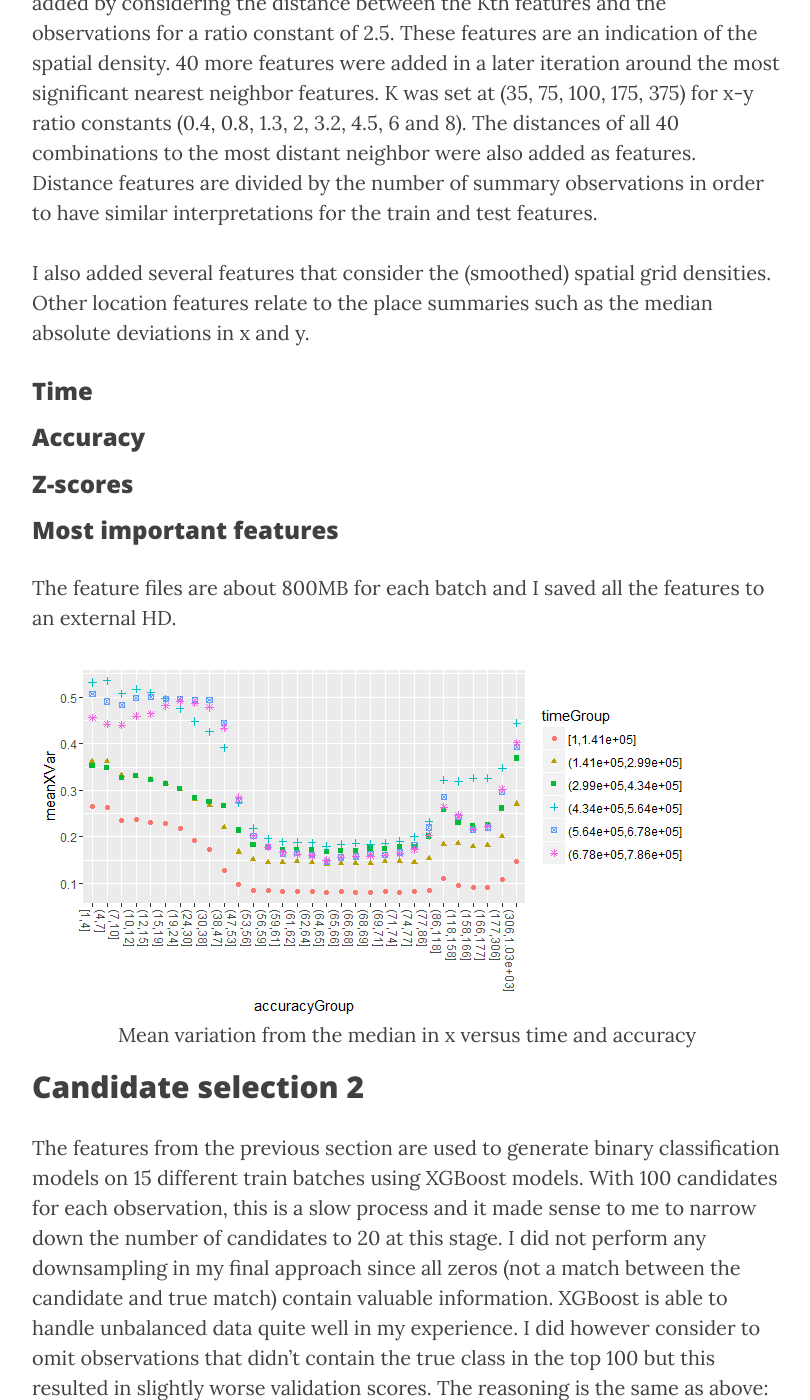
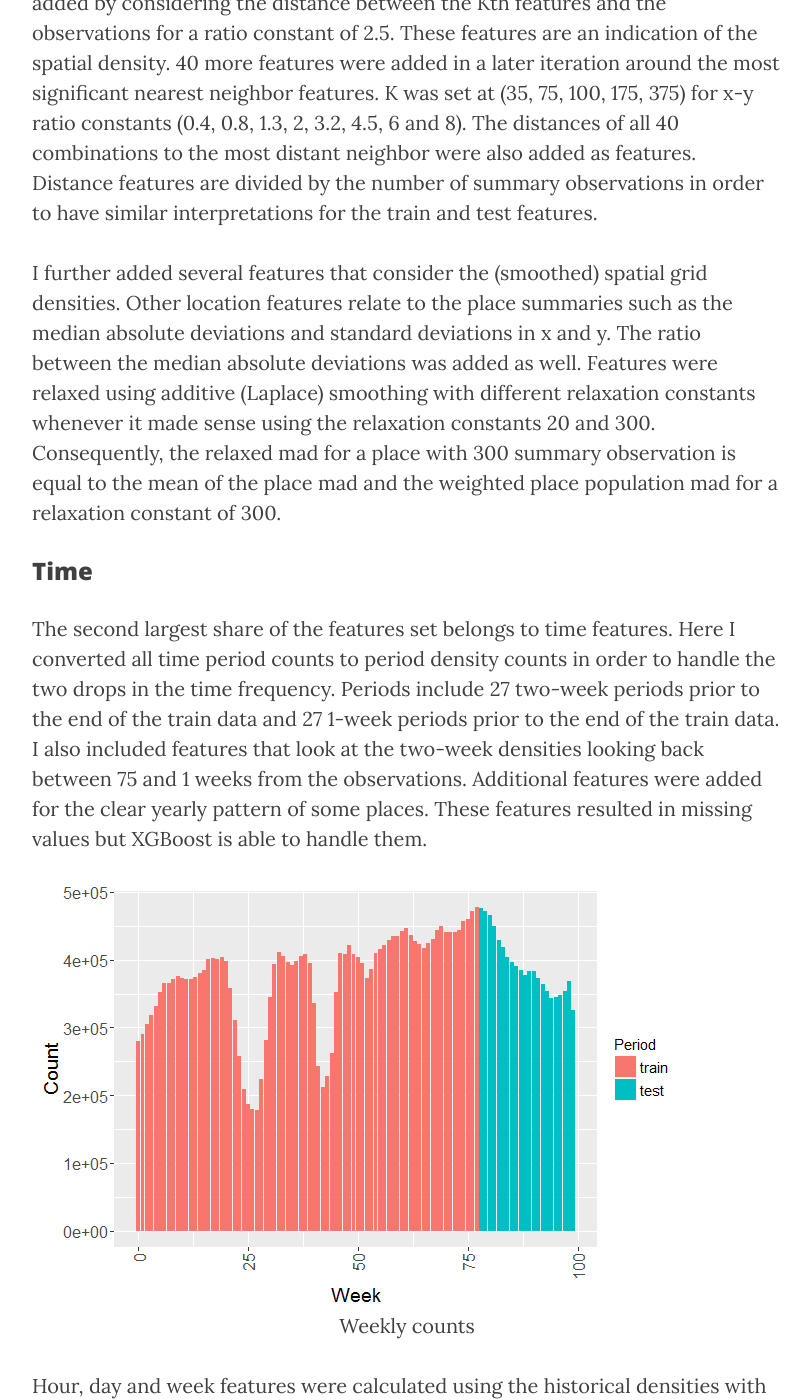
Before and after one commit to ttvand/ttvand.github.io, a Jekyll site: the page built from _posts/2016-07-09-Winning approach of the Facebook V Kaggle competition.md, in a window 1280 px wide and 1400 px high, scrolled down 7380 px. Shown: the whole window, without its empty margins (233-1043 px from the left). Built offline with Jekyll 4.4.1, drawn with Linux system fonts in a browser that asks for light colours; nearby versions of some CDN libraries; comment, search, counter and statistics services are not loaded; some of the changed text lies outside the part shown.

Commit message:
Added time features discussion

```diff
--- a/_posts/2016-07-09-Winning approach of the Facebook V Kaggle competition.md
+++ b/_posts/2016-07-09-Winning approach of the Facebook V Kaggle competition.md
@@ -90,20 +90,26 @@ All features are rescaled if needed in order to result in similar interpretation
 
 The major share of my 430 features is based on nearest neighbor related features. The neighbor counts for different Ks (1, 5, 10, 20, 50, 100, 250, 500, 1000 and 2500) and different x-y ratio constants (1, 2.5, 4, 5.5, 7, 12 and 30) resulted in 10*7 features. For example: if a test observation has 3 of its 5 nearest neighbors of class A and 2 of its 5 nearest neighbors as class B, the candidate A will contain the numeric value of 3 for the K=5 feature, the candidate B will contain the numeric value of 2 for the K=5 feature and all other 18 candidates will contain the value of 0 for that feature. The mean time difference between a candidate and all 70 combinations resulted in 70 additional features. 10 more features were added by considering the distance between the Kth features and the observations for a ratio constant of 2.5. These features are an indication of the spatial density. 40 more features were added in a later iteration around the most significant nearest neighbor features. K was set at (35, 75, 100, 175, 375) for x-y ratio constants (0.4, 0.8, 1.3, 2, 3.2, 4.5, 6 and 8). The distances of all 40 combinations to the most distant neighbor were also added as features. Distance features are divided by the number of summary observations in order to have similar interpretations for the train and test features.
 
-I also added several features that consider the (smoothed) spatial grid densities. Other location features relate to the place summaries such as the median absolute deviations in x and y.
+I further added several features that consider the (smoothed) spatial grid densities. Other location features relate to the place summaries such as the median absolute deviations  and standard deviations in x and y. The ratio between the median absolute deviations was added as well. Features were relaxed using additive (Laplace) smoothing with different relaxation constants whenever it made sense using the relaxation constants 20 and 300. Consequently, the relaxed mad for a place with 300 summary observation is equal to the mean of the place mad and the weighted place population mad for a relaxation constant of 300.
 
 ### Time
+The second largest share of the features set belongs to time features. Here I converted all time period counts to period density counts in order to handle the two drops in the time frequency. Periods include 27 two-week periods prior to the end of the train data and 27 1-week periods prior to the end of the train data. I also included features that look at the two-week densities looking back between 75 and 1 weeks from the observations. Additional features were added for the clear yearly pattern of some places. These features resulted in missing values but XGBoost is able to handle them.
 
+{% include image.html url="/img/weeklyDensities.png" description="Weekly counts" %}
+
+Hour, day and week features were calculated using the historical densities with and without cyclical smoothing and with or without relaxation. I suspected an interaction between the hour of the day and the day of the week and also added cyclical hour-day features. Features were also added for daily 15-minute intervals. The cyclical smoothing is applied with Gaussian windows. The windows were chosen such that the smoothed hour, hour-week and 15-minute blocks capture different frequencies.
+
+Other time features include extrapolated weekly densities using various time series models (arima, Holt-Winters and exponential smoothing). Further, the time since the end of the summary period was also added as well as the time between the end of the summary period and the last check in.
 
 ### Accuracy
+{% include image.html url="/img/meanXVariationVsAc.png" description="Mean variation from the median in x versus time and accuracy" %}
 
 ### Z-scores
 
 ### Most important features
+Correlated!
 
 The feature files are about 800MB for each batch and I saved all the features to an external HD.
-
-{% include image.html url="/img/meanXVariationVsAc.png" description="Mean variation from the median in x versus time and accuracy" %}
 
 ## <a name="candidateSel2"><a> Candidate selection 2
 The features from the previous section are used to generate binary classification models on 15 different train batches using XGBoost models. With 100 candidates for each observation, this is a slow process and it made sense to me to narrow down the number of candidates to 20 at this stage. I did not perform any downsampling in my final approach since all zeros (not a match between the candidate and true match) contain valuable information. XGBoost is able to handle unbalanced data quite well in my experience. I did however consider to omit observations that didn't contain the true class in the top 100 but this resulted in slightly worse validation scores. The reasoning is the same as above: those values contain valuable information! The 15 candidate selection models are built with the top 142 features. The feature importance order is obtained by considering the XGBoost feature importance ranks of 20 models trained on different batches. Hyperparameters were selected using the local validation batches. The 15 second candidate selection models all generate a predicted probability of P(place_match|data), I average those to select the top 20 candidates in the second candidate selection step.
```
Also changed, not shown: img/weeklyDensities.png (added), 1 other file.
